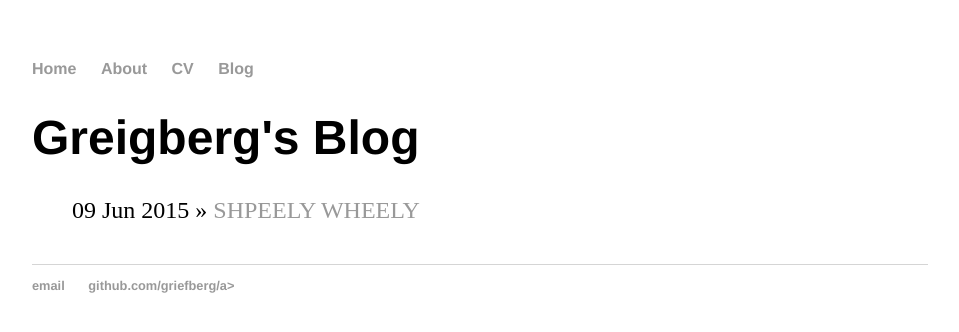
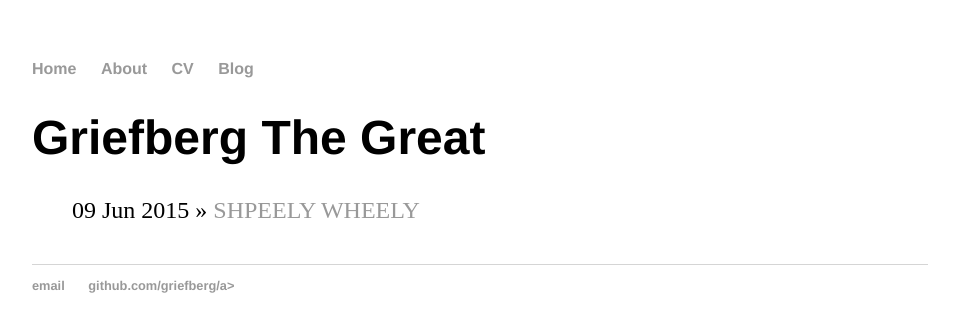
Before and after one commit to Griefberg/Griefberg.github.io, a Jekyll site: the page built from blog/index.html, in a window 1280 px wide. Shown: the top 332 px of the page, without its empty margins (160-1119 px from the left). Built offline with Jekyll 4.4.1, drawn with Linux system fonts in a browser that asks for light colours.

Commit message:
Update index.html

```diff
--- a/blog/index.html
+++ b/blog/index.html
@@ -1,6 +1,6 @@
 ---
 layout: default
-title: Greigberg's Blog
+title: Griefberg The Great
 ---
 	<h1>{{ page.title }}</h1>
 	<ul class="posts">
```
